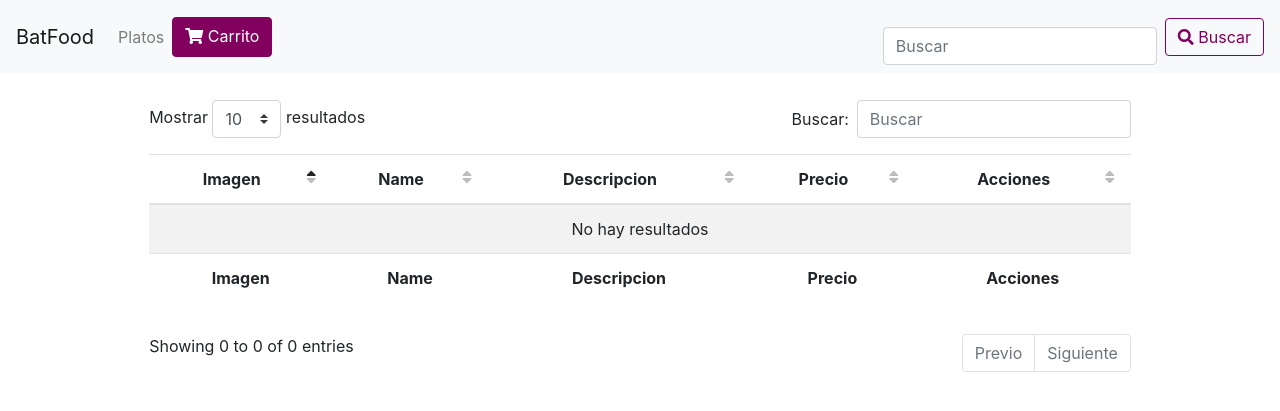
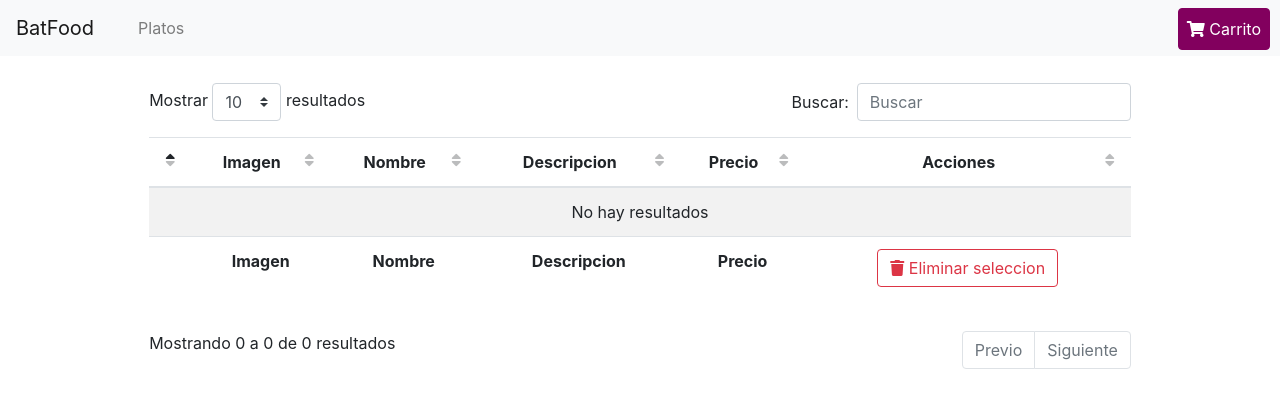
Before and after one commit to BatCodeDev/reto3, a PHP site: template view/adminProductsView.twig in a window 1280 px wide. Shown: the top 411 px of the page. Run offline with PHP 8.4, Linux system fonts and the light colour scheme; the template is opened without the code that fills it, so the values that code supplies are empty; some libraries are stand-ins or nearby versions.

Commit message:
Add files via upload

```diff
--- a/scss/main.scss
+++ b/scss/main.scss
@@ -8,6 +8,20 @@
   position: absolute;
   right: 4px;
   top: 4px;
+}
+#customNavBar{
+  flex-direction: row;
+}
+#customNavBar>li:first-of-type{
+  margin-right: 20px;
+  margin-left: 20px;
+}
+#customDropDown{
+  position: absolute !important;
+}
+#cart{
+  position: absolute;
+  right: 10px;
 }
 .form-control:disabled{
   background: white !important;
--- a/view/adminProductsView.twig
+++ b/view/adminProductsView.twig
@@ -1,38 +1,46 @@
 {% extends "genericLayout.twig" %}
 {% block content %}
+    <script>
+
+    </script>
     <table id="dtMaterialDesignExample" class="table table-striped" cellspacing="0" width="100%">
         <thead>
         <tr>
-            <th class="th-sm">Imagen</th>
-            <th class="th-sm">Name</th>
-            <th class="th-sm">Descripcion</th>
-            <th class="th-sm">Precio</th>
+            <th class="d-lg-table-cell d-none"></th>
+            <th class="th-sm d-lg-table-cell d-none">Imagen</th>
+            <th class="th-sm">Nombre</th>
+            <th class="th-sm d-lg-table-cell d-none">Descripcion</th>
+            <th class="th-sm d-lg-table-cell d-none">Precio</th>
             <th class="th-sm">Acciones</th>
         </tr>
         </thead>
         <tbody>
         {% for p in products %}
             <tr>
-                <td id="p-0 w-20">
-                    <img src="img/productImg/{{ p.img }}" height="60">
+                <td class="d-lg-table-cell d-none">
+                    <input type="checkbox" class="form-control" onclick="trashCart('{{ p.id }}')">
+                </td>
+                <td class="p-0 w-20 d-lg-table-cell d-none">
+                    <img src="img/productImg/{{ p.img }}" height="60" class="d-lg-table-cell d-none">
                 </td>
                 <td>{{ p.name }}</td>
-                <td>{{ p.description }}</td>
-                <td>{{ p.prize }}</td>
+                <td class="d-lg-table-cell d-none">{{ p.description }}</td>
+                <td class="d-lg-table-cell d-none">{{ p.prize }}</td>
                 <td>
-                    <a href="index.php?controller=Product&action=details&idProduct={{ p.id }}" class="btn btn-outline-primary"><i class="fas fa-edit"></i> Editar</a>
-                    <a href="index.php?controller=Product&action=deleteProduct&idProduct={{ p.id }}" class="btn btn-outline-danger"><i class="fas fa-trash"></i> Eliminar</a>
+                    <a href="index.php?controller=Product&action=details&idProduct={{ p.id }}" class="btn btn-outline-primary"><i class="fas fa-edit"></i> <span class="d-lg-inline d-none">Editar</span></a>
+                    <a id="pDelete{{ p.id }}" href="index.php?controller=Product&action=deleteProduct&idProduct={{ p.id }}" class="btn btn-outline-danger"><i class="fas fa-trash"></i> <span class="d-lg-inline d-none"></span></a>
                 </td>
             </tr>
         {% endfor %}
         </tbody>
         <tfoot>
         <tr>
-            <th>Imagen</th>
-            <th>Name</th>
-            <th>Descripcion</th>
-            <th>Precio</th>
-            <th>Acciones</th>
+            <th class="d-lg-table-cell d-none"></th>
+            <th class="d-lg-table-cell d-none">Imagen</th>
+            <th>Nombre</th>
+            <th class="d-lg-table-cell d-none">Descripcion</th>
+            <th class="d-lg-table-cell d-none">Precio</th>
+            <th><button onclick="deleteSelect()" class="btn btn-outline-danger d-lg-table-cell d-none"><i class="fas fa-trash"></i> Eliminar seleccion</button></th>
         </tr>
         </tfoot>
     </table>
--- a/view/genericLayout.twig
+++ b/view/genericLayout.twig
@@ -11,26 +11,22 @@
     <link rel="stylesheet" href="https://use.fontawesome.com/releases/v5.6.3/css/all.css"
           integrity="sha384-UHRtZLI+pbxtHCWp1t77Bi1L4ZtiqrqD80Kn4Z8NTSRyMA2Fd33n5dQ8lWUE00s/" crossorigin="anonymous">
     <title>{{ user }}</title>
+    <style>
+
+    </style>
     <nav class="navbar navbar-expand-lg navbar-light bg-light">
         <a class="navbar-brand" href="index.php">BatFood</a>
-        <button class="navbar-toggler" type="button" data-toggle="collapse" data-target="#navbarSupportedContent" aria-controls="navbarSupportedContent" aria-expanded="false" aria-label="Toggle navigation">
-            <span class="navbar-toggler-icon"></span>
-        </button>
-        <div class="collapse navbar-collapse" id="navbarSupportedContent">
-            <ul class="navbar-nav mr-auto">
+        <ul id="customNavBar" class="navbar-nav mr-auto">
             <li class="nav-item {{ activate }}">
                 <a class="nav-link" href="index.php?controller=Product&action=toProducts">Platos <span class="sr-only">(current)</span></a>
             </li>
-                <a href="index.php?controller=Order&action=cart" class="btn btn-primary">
-                  <i class="fas fa-shopping-cart"></i> Carrito <span id="cartButtonQty" class="badge badge-light">{{ listProduct }}</span>
-                </a>
             <li class="nav-item">
                 {% if user != null %}
             <li class="nav-item dropdown">
                 <a class="nav-link dropdown-toggle" href="#" id="navbarDropdown" role="button" data-toggle="dropdown" aria-haspopup="true" aria-expanded="false">
                     {{ user }}
                 </a>
-                        <div class="dropdown-menu" aria-labelledby="navbarDropdown">
+                <div id="customDropDown" class="dropdown-menu" aria-labelledby="navbarDropdown">
                     <a class="dropdown-item" href="index.php?controller=Product&action=addProduct">Añadir plato</a>
                     <a class="dropdown-item" href="index.php?controller=Product&action=allProducts">Ver todos los platos</a>
                     <a class="dropdown-item" href="index.php?controller=Order&action=allOrders">Ver todos pedidos</a>
@@ -40,12 +36,10 @@
                 </div>
             </li>
             {% endif %}
+            <a id="cart" href="index.php?controller=Order&action=cart" class="btn btn-primary ml-auto p-2">
+                <i class="fas fa-shopping-cart"></i> Carrito <span id="cartButtonQty" class="badge badge-light">{{ listProduct }}</span>
+            </a>
         </ul>
-            <form class="form-inline my-2 my-lg-0">
-                <input class="form-control mr-sm-2" type="search" placeholder="Buscar" aria-label="Search">
-                <button class="btn btn-outline-primary my-2 my-sm-0" type="submit"><i class="fas fa-search"></i> Buscar</button>
-            </form>
-        </div>
     </nav>
 </head>
 <body>
--- a/view/newOrderView.twig
+++ b/view/newOrderView.twig
@@ -14,11 +14,11 @@
                         <div class="col-md-2"><span class="result{{ p.id }} sum">{{ p.quantity * p.prize }}</span> €</div>
                         <div class="col-md-4">
                                 <div class="row justify-content-center">
-                                    <form onsubmit="return ajax_listen('','index.php?controller=product&action=addQtyCart&idProduct={{ p.id }}',reloadCart)">
+                                    <form onsubmit="return ajax_listen('','index.php?controller=Product&action=addQtyCart&idProduct={{ p.id }}',reloadCart)">
                                         <button type="submit" class="btn btn-outline-primary"><i class="fas fa-arrow-up"></i></button>
                                     </form>
                                     <input id="cartInputQty{{ p.id }}" type="text" class="form-control text-center w-25" value="{{ p.quantity }}" disabled>
-                                    <form onsubmit="return ajax_listen('', 'index.php?controller=product&action=removeQtyCart&idProduct={{ p.id }}', reloadCart)">
+                                    <form onsubmit="return ajax_listen('', 'index.php?controller=Product&action=removeQtyCart&idProduct={{ p.id }}', reloadCart)">
                                         <button type="submit" class="btn btn-outline-primary"><i class="fas fa-arrow-down"></i></button>
                                     </form>
                                 </div>
```
Also changed, not shown: view/productsView.twig (+33 -0 lines), mdb/js/addons/datatables.js, scss/main.css, 1 other file. Lines whose indentation alone changed are shown as unchanged.
